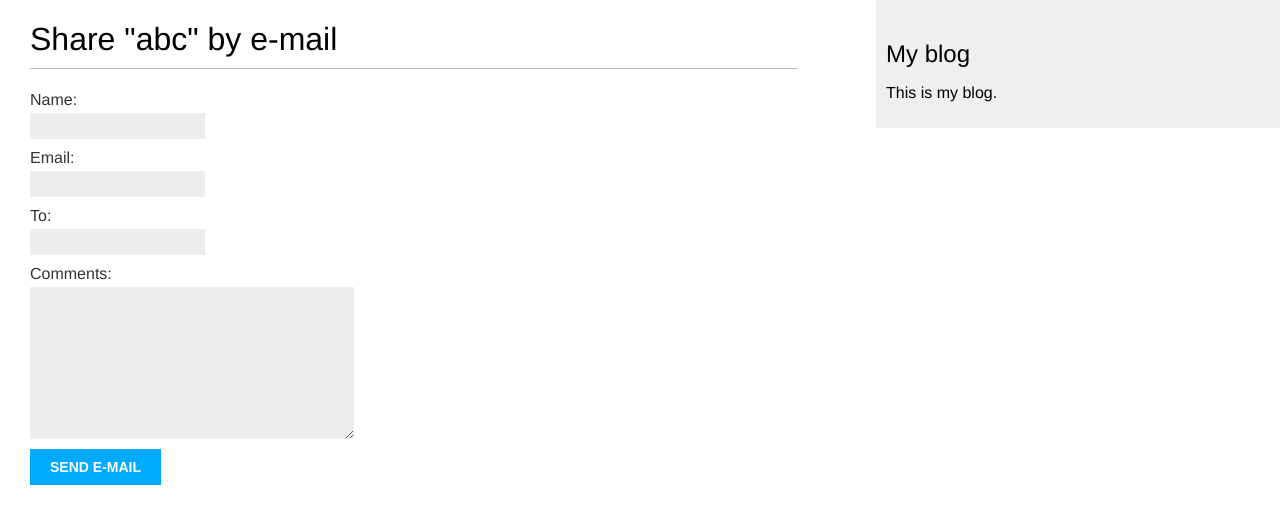
After one commit to gznb/mysite, a Django app: page /blog/5/share/ in a window 1280 px wide. The commit adds this page. Shown: the top 524 px of the page. Run offline with Django 3.2, Linux system fonts and the light colour scheme; data comes from the database, SQL or seed files in the repository.

Commit message:
成功发送邮件

```diff
--- /dev/null
+++ b/blog/forms.py
@@ -0,0 +1,8 @@
+from django import forms
+
+
+class EmailPostForm(forms.Form):
+    name = forms.CharField(max_length=25)
+    email = forms.EmailField()
+    to = forms.EmailField()
+    comments = forms.CharField(required=False, widget=forms.Textarea)
--- a/blog/templates/blog/post/detail.html
+++ b/blog/templates/blog/post/detail.html
@@ -8,4 +8,9 @@
         Published {{ post.publish }} by {{ post.author }}
     </p>
     {{ post.body|linebreaks }}
+    <p>
+        <a href="{% url "blog:post_share" post.id %}">
+            Share this post
+        </a>
+    </p>
 {% endblock %}
--- /dev/null
+++ b/blog/templates/blog/post/share.html
@@ -0,0 +1,25 @@
+{% extends "blog/base.html" %}
+
+{% block title %} Share a post{% endblock %}
+
+{% block content %}
+        {% if sent %}
+            <h1>E-mail successfully sent</h1>
+            <P>
+                "{{ post.title }}" was successfully sent to {{ cd.to }}.
+            </P>
+            {% for field in form %}
+                <div>
+                    {{ field.errors }}
+                    {{ field.label_tag }} {{ field }}
+                </div>
+            {% endfor %}
+        {% else %}
+            <h1>Share "{{ post.title }}" by e-mail</h1>
+            <form action="." method="post">
+                {{ form.as_p }}
+                {% csrf_token %}
+                <input type="submit" value="Send e-mail">
+            </form>
+        {% endif %}
+{% endblock %}
--- a/blog/urls.py
+++ b/blog/urls.py
@@ -8,4 +8,5 @@ urlpatterns = [
     url(r'^(?P<year>\d{4})/(?P<month>\d{2})/(?P<day>\d{2})/(?P<post>[-\w]+)/$',
         views.post_detail,
         name='post_detail'),
+    url(r'^(?P<post_id>\d+)/share/$', views.post_share, name='post_share'),
 ]
--- a/blog/views.py
+++ b/blog/views.py
@@ -1,6 +1,8 @@
 from django.shortcuts import render, get_object_or_404
 from .models import Post
 from django.views.generic import ListView
+from .forms import EmailPostForm
+from django.core.mail import send_mail
 
 
 def post_detail(request, year, month, day, post):
@@ -8,14 +10,33 @@ def post_detail(request, year, month, day, post):
                              status='published',
                              publish__year=year,
                              publish__month=month,
-                             publish__day = day)
+                             publish__day=day)
     return render(request,
                   'blog/post/detail.html',
                   {'post': post})
 
 
+# 分页的视图类
 class PostListView(ListView):
     queryset = Post.published.all()
     context_object_name = 'posts'
     paginate_by = 3
     template_name = 'blog/post/list.html'
+
+
+def post_share(request, post_id):
+    post = get_object_or_404(Post, id=post_id, status='published')
+    sent = False
+    if request.method == 'POST':
+        form = EmailPostForm(request.POST)
+        if form.is_valid():
+            cd = form.cleaned_data
+            post_url = request.build_absolute_uri(
+                post.get_absolute_url())
+            subject = '{} ({}) reconmends you reading "{}"'.format(cd['name'], cd['email'], post.title)
+            message = 'Read "{}" at {}\n\n{} comments: {}'.format(post.title, post_url, cd['name'], cd['comments'])
+            send_mail(subject, message, 'gznbgznb@163.com', [cd['to']])
+            sent = True
+    else:
+        form = EmailPostForm()
+    return render(request, 'blog/post/share.html', {'post': post, 'form': form, 'sent': sent})
--- a/mysite/settings.py
+++ b/mysite/settings.py
@@ -100,6 +100,11 @@ AUTH_PASSWORD_VALIDATORS = [
     },
 ]
 
+EMAIL_HOST = 'smtp.163.com'
+EMAIL_HOST_USER = 'gznbgznb@163.com'
+EMAIL_HOST_PASSWORD = 'lyz520'
+EMAIL_PORT = 25
+EMAIL_USE_TLS = True
 
 # Internationalization
 # https://docs.djangoproject.com/en/2.0/topics/i18n/
```
Also changed, not shown: 嘻嘻嘻.md (+9 -0 lines).
